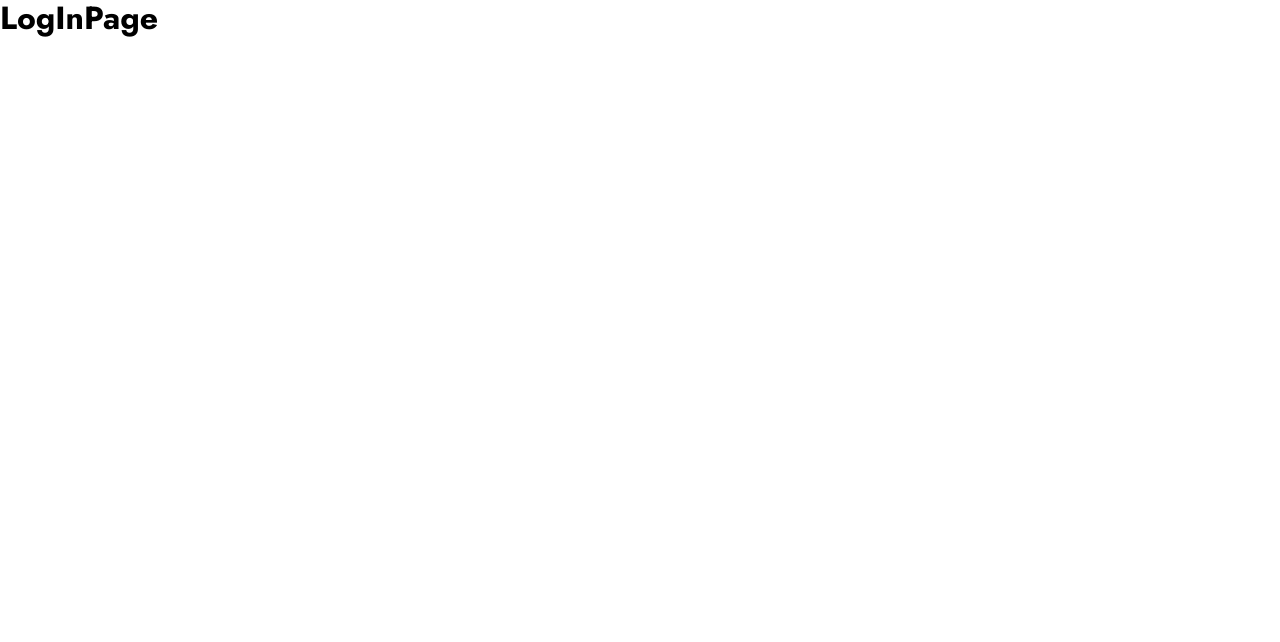
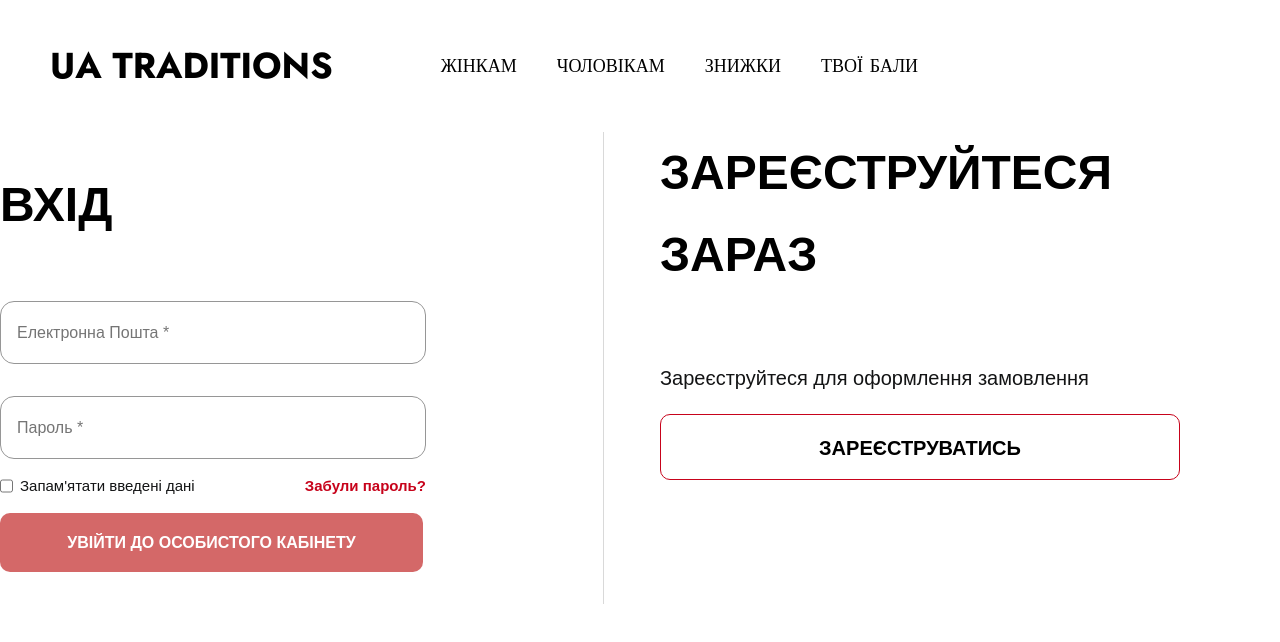
Before and after one commit to TZaidel/shop, a React (Vite) app: page /login in a window 1280 px wide. Shown: the top 642 px of the page. Built offline with nearby package versions, Linux system fonts and the light colour scheme.

Commit message:
login-page desktop styles

```diff
--- a/src/pages/LogInPage/LogInPage.jsx
+++ b/src/pages/LogInPage/LogInPage.jsx
@@ -1,7 +1,54 @@
+import { Link } from 'react-router-dom';
+import Header from '../../components/Header/Header';
+import styles from './LoginPage.module.css';
+
 export default function LogInPage() {
   return (
     <>
-      <h1>LogInPage</h1>
+      <Header />
+      <div className={styles.boxForWrappers}>
+        <div className={styles.wraperFormAuth}>
+          <h2 className={styles.titleLogin}>ВХІД</h2>
+          <form>
+            <div className={styles.boxInputs}>
+              <input
+                className={styles.inputStyles}
+                type="email"
+                placeholder="електронна пошта *"
+              />
+              <input
+                className={styles.inputStyles}
+                type="password"
+                placeholder="пароль *"
+              />
+            </div>
+            <div className={styles.boxCheckboxAndLink}>
+              <label htmlFor="agree" className={styles.boxLabel}>
+                <input type="checkbox" id="agree" name="agree" />
+                <p className={styles.textRememberData}>
+                  Запам&apos;ятати введені дані
+                </p>
+              </label>
+              <Link to="/restoration" className={styles.restorationLink}>
+                Забули пароль?
+              </Link>
+            </div>
+          </form>
+          <button className={styles.buttonLogin}>
+            увійти до особистого кабінету
+          </button>
+        </div>
+        <div className={styles.rectigleStyles}></div>
+        <div className={styles.boxNavToRegister}>
+          <h2 className={styles.titleLogin}>ЗАРЕЄСТРУЙТЕСЯ ЗАРАЗ</h2>
+          <p className={styles.registerText}>
+            Зареєструйтеся для оформлення замовлення
+          </p>
+          <Link to="/register" className={styles.navLinkRegister}>
+            ЗАРЕЄСТРУВАТИСЬ
+          </Link>
+        </div>
+      </div>
     </>
   );
 }
--- /dev/null
+++ b/src/pages/LogInPage/LoginPage.module.css
@@ -0,0 +1,127 @@
+.boxForWrappers {
+  display: flex;
+  flex-direction: row;
+  flex-wrap: nowrap;
+  justify-content: center;
+}
+
+.wraperFormAuth {
+  display: flex;
+  flex-direction: column;
+  flex-wrap: wrap;
+  justify-content: center;
+  margin-right: 177px;
+}
+
+.rectigleStyles {
+  width: 1px;
+  height: 472px;
+  background: #d9d9d9;
+}
+
+.titleLogin {
+  font-family: 'Kyiv*Type Serif', sans-serif;
+  font-weight: 700;
+  font-size: 48px;
+  line-height: 1.7;
+  text-transform: uppercase;
+  color: #000;
+  margin-bottom: 56px;
+}
+
+.registerText {
+  font-family: 'Montserrat', sans-serif;
+  font-weight: 300;
+  font-size: 20px;
+  line-height: 2.7;
+  color: #131415;
+  margin-bottom: 9px;
+}
+
+.navLinkRegister {
+  border: 1px solid #c7031b;
+  border-radius: 10px;
+  padding: 16px 20px;
+  width: 520px;
+  height: 66px;
+  font-family: 'Kyiv*Type Serif', sans-serif;
+  font-weight: 700;
+  font-size: 20px;
+  line-height: 1.7;
+  text-transform: uppercase;
+  color: #000;
+  text-align: center;
+}
+
+.inputStyles {
+  border: 1px solid #969696;
+  border-radius: 14px;
+  padding: 18px 16px;
+  width: 426px;
+  height: 63px;
+  font-family: 'Kyiv*Type Serif', sans-serif;
+  font-weight: 500;
+  font-size: 16px;
+  line-height: 1.7;
+  text-transform: capitalize;
+  color: #969696;
+}
+
+.boxInputs {
+  display: flex;
+  gap: 32px;
+  flex-direction: column;
+}
+
+.boxNavToRegister {
+  display: flex;
+  flex-direction: column;
+  justify-content: flex-start;
+  margin-left: 56px;
+}
+
+.boxCheckboxAndLink {
+  display: flex;
+  flex-direction: row;
+  align-items: center;
+  justify-content: space-between;
+  flex-wrap: nowrap;
+}
+
+.restorationLink {
+  margin-left: 59px;
+  font-family: 'Montserrat', sans-serif;
+  font-weight: 600;
+  font-size: 15px;
+  line-height: 3.6;
+  color: #c7031b;
+}
+
+.buttonLogin {
+  font-family: 'Kyiv*Type Serif', sans-serif;
+  font-weight: 700;
+  font-size: 16px;
+  line-height: 1.7;
+  text-transform: uppercase;
+  color: #fff;
+  background-color: rgba(192, 33, 33, 0.68);
+  border-radius: 10px;
+  padding: 16px 20px;
+  width: 423px;
+  height: 59px;
+  border: none;
+}
+
+.textRememberData {
+  margin-left: 7px;
+  font-family: 'Montserrat', sans-serif;
+  font-weight: 400;
+  font-size: 15px;
+  line-height: 3.6;
+  color: #131415;
+}
+
+.boxLabel {
+  display: flex;
+  flex-direction: row;
+}
--- /dev/null
+++ b/src/pages/RestorationPage/RestorationPage.jsx
@@ -0,0 +1,3 @@
+export const RestorationPage = () => {
+  return <div>RestorationPage</div>;
+};
```
